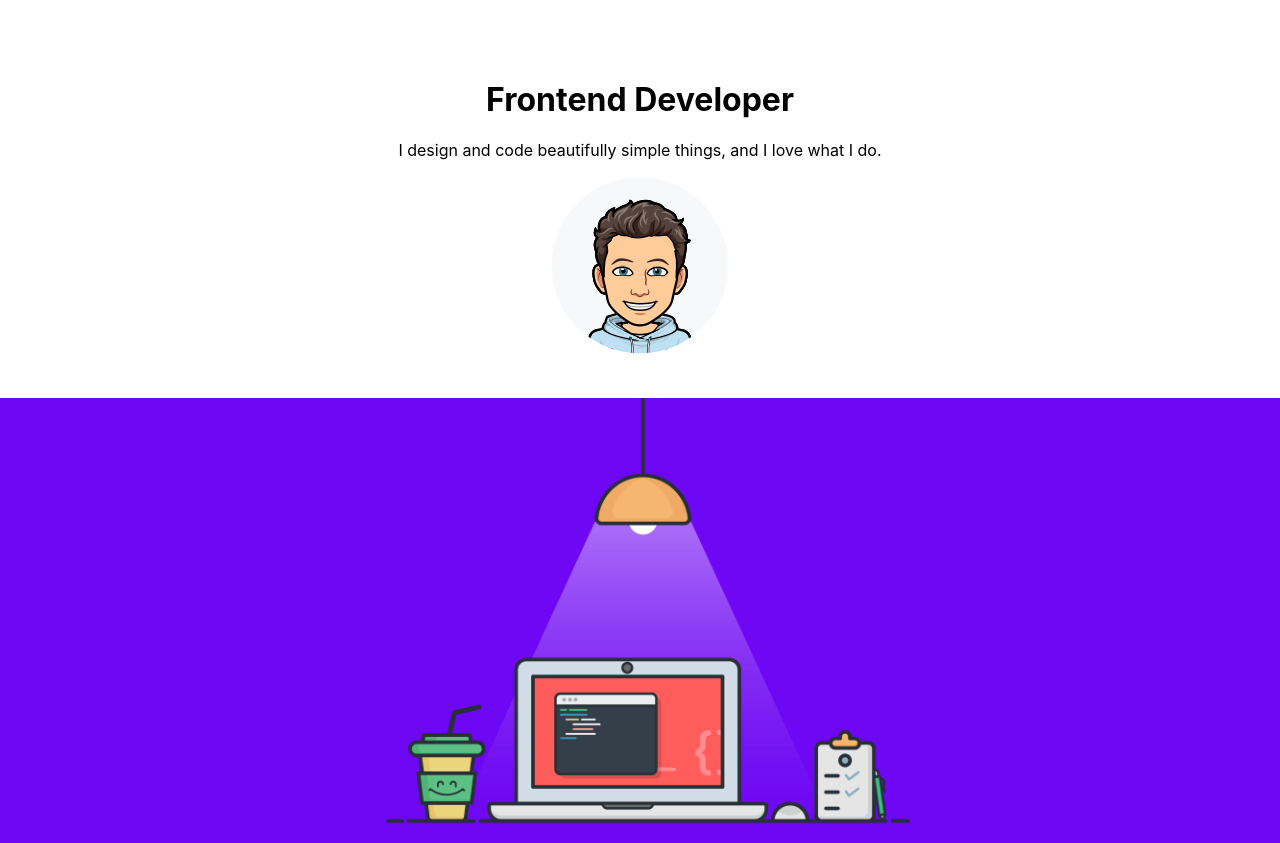
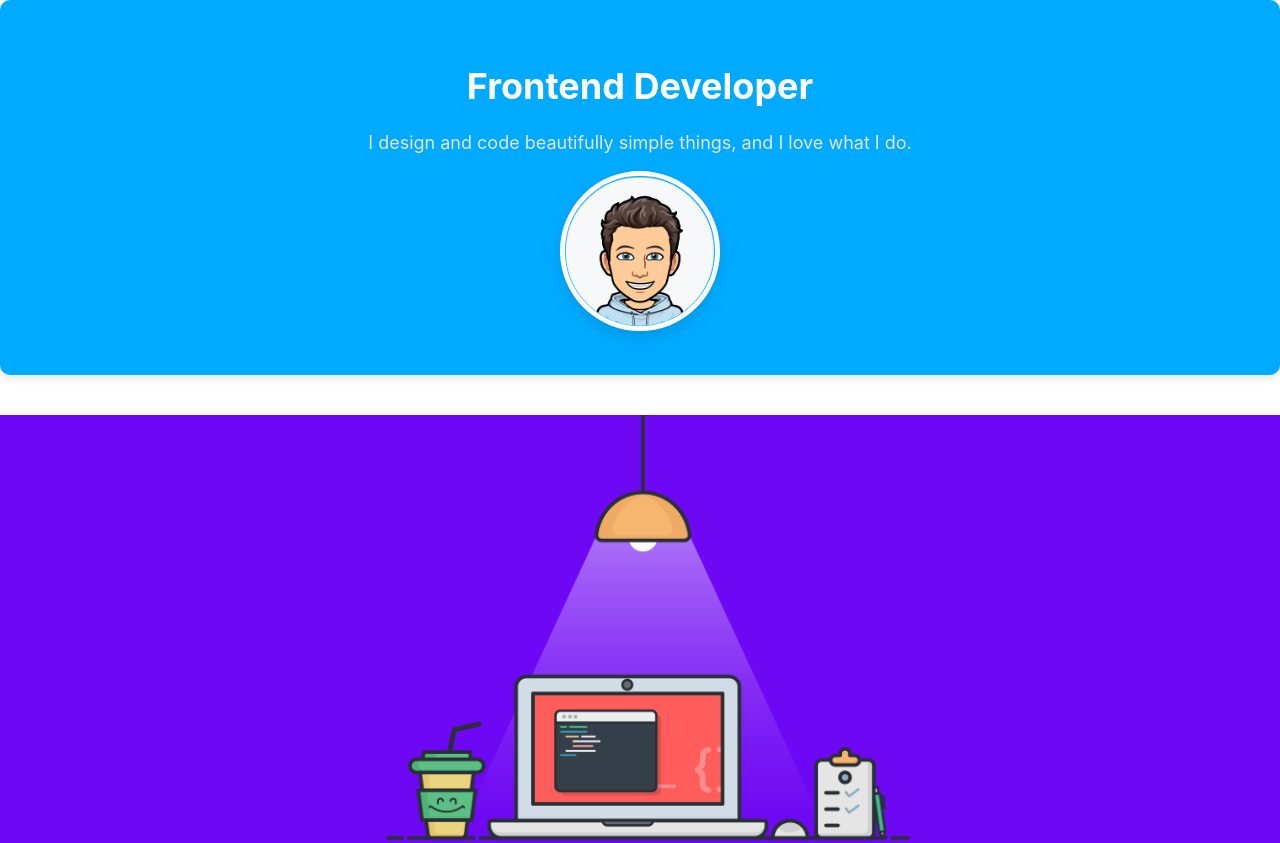
Before and after one commit to Kabadzh0b/portfolio, a React (Create React App) app: page / in a window 1280 px wide. Shown: the top 843 px of the page. Built offline with nearby package versions, Linux system fonts and the light colour scheme.

Commit message:
Introduction styles

```diff
--- a/src/App.css
+++ b/src/App.css
@@ -8,14 +8,6 @@
   margin-left: 5vw;
   margin-right: 5vw;
   display: flex;
-}
-
-.NavBarItem{
-  height: 6vh;
-}
-
-.Hero{
-  margin-top: 10vh;
 }
 
 .MarginTop5{
--- /dev/null
+++ b/src/components/introduction/Introduction.css
@@ -0,0 +1,28 @@
+.Hero {
+    background-color: #00aaff;
+    padding: 40px;
+    border-radius: 10px;
+    box-shadow: 0 4px 8px rgba(0, 0, 0, 0.1);
+}
+
+.HeroHeader {
+    text-align: center;
+}
+
+.HeroHeader h1 {
+    font-size: 36px;
+    color: #fff;
+}
+
+.HeroHeader p {
+    font-size: 18px;
+    color: #e6e6e6;
+}
+
+.avatar {
+    width: 150px;
+    height: 150px;
+    border-radius: 50%;
+    border: 5px solid #fff;
+    box-shadow: 0 6px 12px rgba(0, 0, 0, 0.1);
+}
--- a/src/components/introduction/Introduction.tsx
+++ b/src/components/introduction/Introduction.tsx
@@ -1,6 +1,6 @@
 // @ts-ignore
 import avatar from '../../images/avatar.png';
-
+import './Introduction.css';
 const Introduction = () => {
     return (
         <div className="Hero">
@@ -8,7 +8,7 @@ const Introduction = () => {
                 <h1>Frontend Developer</h1>
                 <p>I design and code beautifully simple things, and I love what I do.</p>
             </div>
-            <img src={avatar} alt="my avatar"/>
+            <img className="avatar" src={avatar} alt="my avatar"/>
         </div>
     )
 }
```
